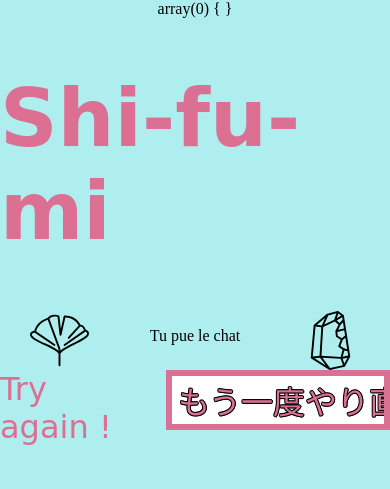
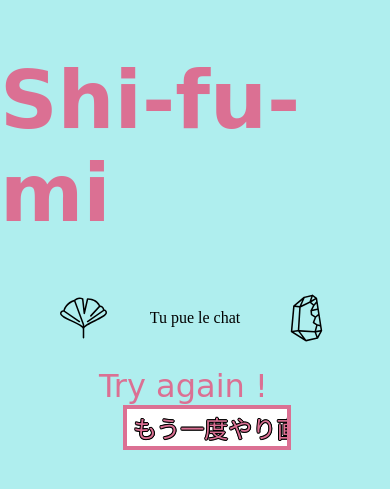
Before and after one commit to ApaloneFerox/shifumi, a PHP site: page /result.php in a window 390 px wide. Shown: the top 489 px of the page. Run offline with PHP 8.4, Linux system fonts and the light colour scheme; some web fonts are replaced.

Commit message:
Parce que Loic a dit

```diff
--- a/css/main.css
+++ b/css/main.css
@@ -49,14 +49,7 @@ input:hover {
     90% { transform: translate(1px, 2px) rotate(0deg); }
     100% { transform: scale(1.05) translate(1px, -2px) rotate(-1deg); }
   }
-}
 
-@media screen and (max-width: 480px) {
-    input {
-        height: 4.5em;
-        font-size: 1.5em;
-    }
-}
 
 .shi {
     background-image: url(../img/stone.svg);
@@ -82,6 +75,7 @@ input:hover {
 .buttonAgain {
     display: flex;
     flex-flow: row;
+    margin-top: 1.5em;
 }
 
 .buttonAgain label {
@@ -110,10 +104,21 @@ input:hover {
 .result {
     display: flex;
     justify-content: space-around;
-    width: 100%;
-    margin: 0 5em;
+    width: 80%;
 }
 
 .result img {
     width: 15%;
 }
+
+@media screen and (max-width: 480px) {
+    input {
+        height: 4.5em;
+        font-size: 1.5em;
+    }
+    .buttonAgain {
+        display: flex;
+        flex-flow: column;
+    }
+
+}
--- a/result.php
+++ b/result.php
@@ -2,7 +2,6 @@
     /*
         SHIFUMI RESULTAT
     */
-    var_dump($_POST);
 ?>
 <!DOCTYPE html>
 <html lang="en">
```
